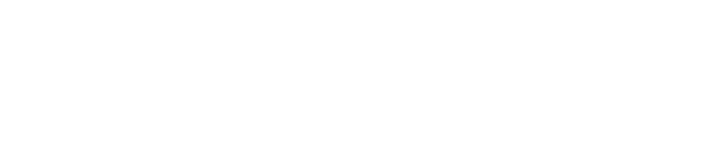
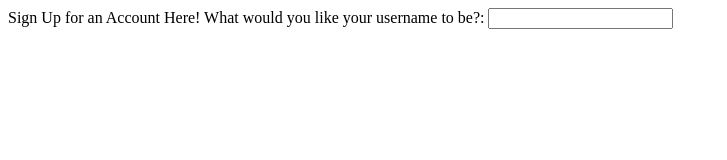
Before and after one commit to matthewfollegot/myCard, a plain HTML site: page SignUpPage.html in a window 1280 px wide. Shown: the whole page, without its empty margins (0-727 px from the left). Drawn offline with Linux system fonts and the light colour scheme.

Commit message:
Sign up page further developed and create account finished

```diff
--- a/CreateAccountPage.HTML
+++ b/CreateAccountPage.HTML
@@ -14,4 +14,6 @@
         Birthday: DD <input type="number" id="Day"> MM <input type="number" id="Month"> YYYY <input type="number" id="Day">
     </form>
   </body>
+
+  <script src=""
 </html>
--- a/SignUpPage.html
+++ b/SignUpPage.html
@@ -0,0 +1,11 @@
+<!DOCTYPE html>
+<html>
+  <head>
+    <meta charset="utf-8">
+    <title> Sign Up</title>
+  </head>
+  <body>
+    Sign Up for an Account Here!
+    What would you like your username to be?: <input type="text" id="Username">
+  </body>
+</html>
```
